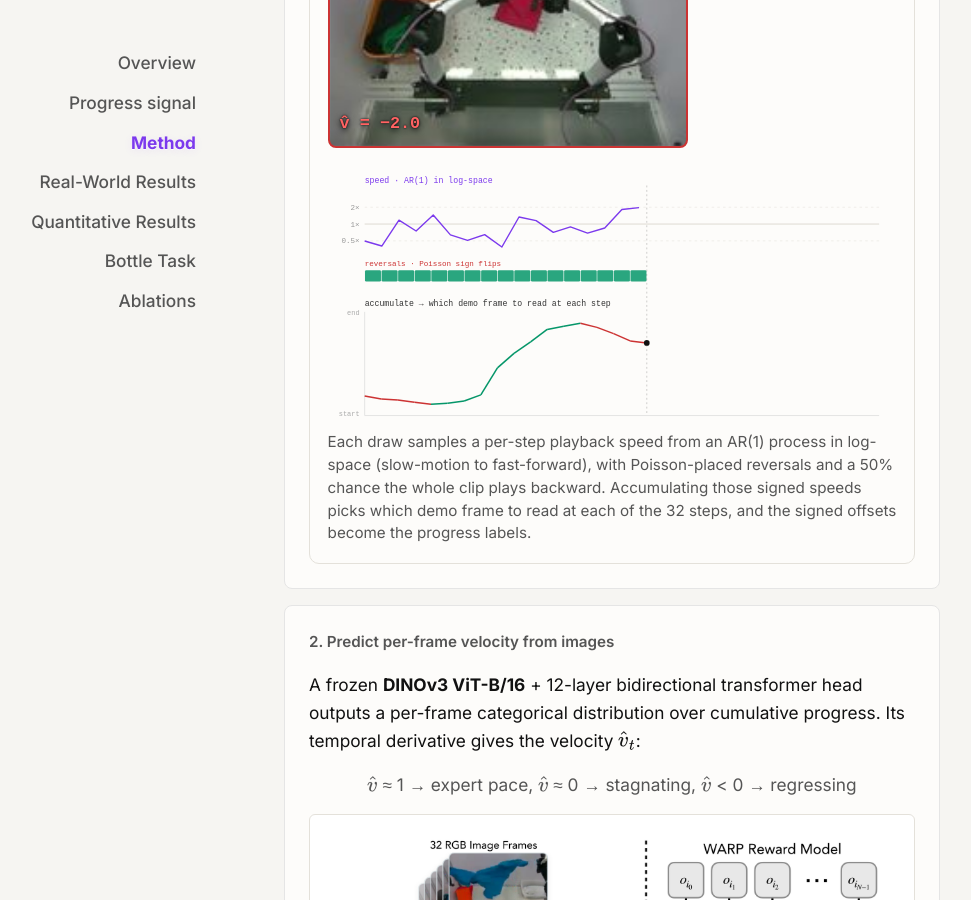
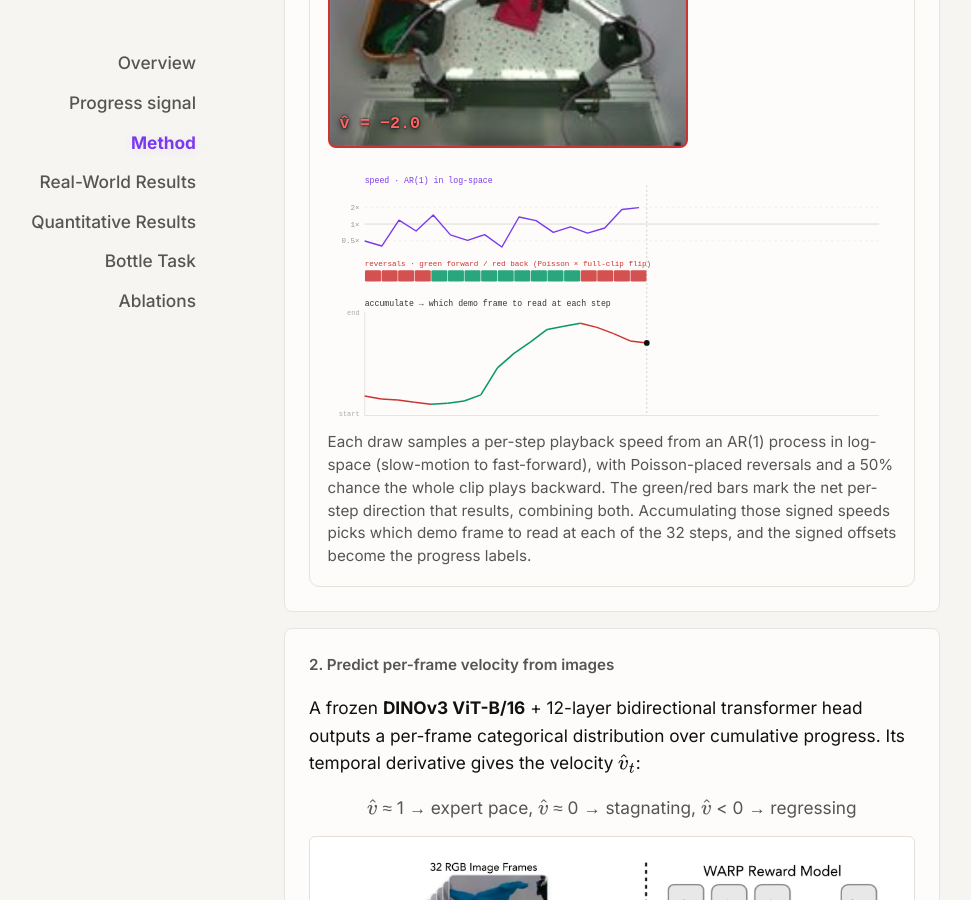
Before and after one commit to uynitsuj/uynitsuj.github.io, a Jekyll site: the page warp-rm/index.html, which Jekyll copies as it is, in a window 1280 px wide and 900 px high, scrolled down 3819 px. Shown: the whole window, without its empty margins (28-999 px from the left). Built offline with Jekyll 4.4.1, drawn with Linux system fonts in a browser that asks for light colours.

Commit message:
fix sampler draws

```diff
--- a/warp-rm/index.html
+++ b/warp-rm/index.html
@@ -820,7 +820,7 @@
           </div>
           <div class="sampler-caption">
             Each draw samples a per-step playback speed from an AR(1) process in log-space (slow-motion to
-            fast-forward), with Poisson-placed reversals and a 50% chance the whole clip plays backward.
+            fast-forward), with Poisson-placed reversals and a 50% chance the whole clip plays backward. The green/red bars mark the net per-step direction that results, combining both.
             Accumulating those signed speeds picks which demo frame to read at each of the 32 steps, and the
             signed offsets become the progress labels.
           </div>
@@ -1820,9 +1820,9 @@
       add(txt(X0, 30, 'speed · AR(1) in log-space', { 'font-size': 13, fill: '#7c3aed', 'font-family': 'monospace' }));
       var pts = []; for (var i = 0; i < Math.min(kInt, nGaps); i++) pts.push(px(i, nGaps).toFixed(1) + ',' + sy(sample.speeds[i]).toFixed(1));
       add(el('polyline', { points: pts.join(' '), fill: 'none', stroke: '#7c3aed', 'stroke-width': 2.2, 'stroke-linejoin': 'round' }));
-      add(txt(X0, barY - 6, 'reversals · Poisson sign flips', { 'font-size': 12, fill: '#cc3333', 'font-family': 'monospace' }));
+      add(txt(X0, barY - 6, 'reversals · green forward / red back (Poisson × full-clip flip)', { 'font-size': 12, fill: '#cc3333', 'font-family': 'monospace' }));
       var cw = (X1 - X0) / nGaps;
-      for (var i = 0; i < Math.min(kInt, nGaps); i++) add(el('rect', { x: (X0 + i * cw + 0.5).toFixed(1), y: barY, width: (cw - 1).toFixed(1), height: barH, rx: 2, fill: sample.signs[i] > 0 ? '#059669' : '#cc3333', opacity: 0.85 }));
+      for (var i = 0; i < Math.min(kInt, nGaps); i++) add(el('rect', { x: (X0 + i * cw + 0.5).toFixed(1), y: barY, width: (cw - 1).toFixed(1), height: barH, rx: 2, fill: sample.indices[i + 1] >= sample.indices[i] ? '#059669' : '#cc3333', opacity: 0.85 }));
       add(txt(X0, wTop - 10, 'accumulate → which demo frame to read at each step', { 'font-size': 13, fill: '#333', 'font-family': 'monospace' }));
       add(el('line', { x1: X0, y1: wTop, x2: X0, y2: wBot, stroke: '#ddd', 'stroke-width': 1.2 }));
       add(el('line', { x1: X0, y1: wBot, x2: X1, y2: wBot, stroke: '#ddd', 'stroke-width': 1.2 }));
```
